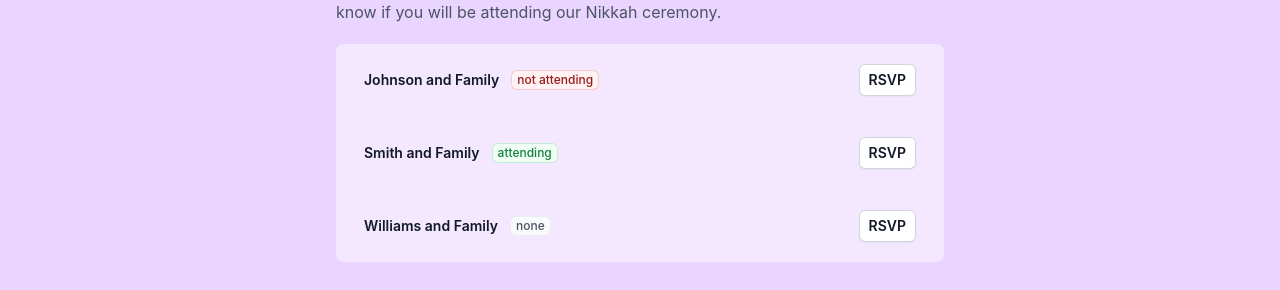
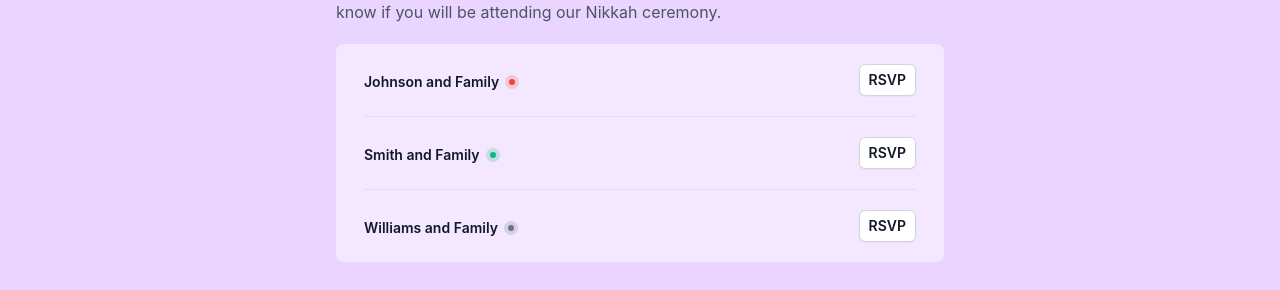
Before and after one commit to zainul1996/wedding, a Next.js app: page / in a window 1280 px wide. Shown: the part 532-822 px from the top of the page. Built offline with nearby package versions, Linux system fonts and the light colour scheme.

Commit message:
updated status sign

```diff
--- a/src/pages/index.tsx
+++ b/src/pages/index.tsx
@@ -22,12 +22,24 @@ interface Props {
 
 const getStatusClass = (status: string) => {
   if (status === "attending") {
-    return "text-green-700 bg-green-50 ring-green-600/20";
+    return (
+      <div className="flex-none rounded-full bg-emerald-500/20 p-1">
+        <div className="h-1.5 w-1.5 rounded-full bg-emerald-500" />
+      </div>
+    );
   }
   if (status === "not attending") {
-    return "text-red-800 bg-red-50 ring-red-600/20";
+    return (
+      <div className="flex-none rounded-full bg-red-500/20 p-1">
+        <div className="h-1.5 w-1.5 rounded-full bg-red-500" />
+      </div>
+    );
   }
-  return "text-gray-600 bg-gray-50 ring-gray-500/10";
+  return (
+    <div className="flex-none rounded-full bg-gray-500/20 p-1">
+      <div className="h-1.5 w-1.5 rounded-full bg-gray-500" />
+    </div>
+  );
 };
 
 function classNames(...classes: string[]) {
@@ -56,7 +68,7 @@ const Home: React.FC<Props> = ({ invitesData }) => {
           {/* Add instructions for the user */}
           <ul
             role="list"
-            className="divide-y divide-purple-100 rounded-lg bg-purple-100 px-7"
+            className="divide-y divide-purple-200 rounded-lg bg-purple-100 px-7"
           >
             {invitesData.map((inviteeData) => (
               <li
@@ -65,22 +77,17 @@ const Home: React.FC<Props> = ({ invitesData }) => {
               >
                 <div className="min-w-0">
                   <div className="flex items-start gap-x-3">
-                    <p className="text-sm font-semibold leading-6 text-gray-900">
-                      {inviteeData.familyName} and Family
-                    </p>
-                    <p
-                      className={classNames(
-                        getStatusClass(inviteeData.attendingStatus),
-                        "mt-0.5 whitespace-nowrap rounded-md px-1.5 py-0.5 text-xs font-medium ring-1 ring-inset"
-                      )}
-                    >
-                      {inviteeData.attendingStatus}
-                    </p>
+                    <div className="mt-1 flex items-center gap-x-1.5">
+                      <p className="text-sm font-semibold leading-6 text-gray-900">
+                        {inviteeData.familyName} and Family
+                      </p>
+                      {getStatusClass(inviteeData.attendingStatus)}
+                    </div>
                   </div>
                 </div>
                 <div className="flex flex-none items-center gap-x-4">
                   <Link
-                    className="hidden rounded-md bg-white px-2.5 py-1.5 text-sm font-semibold text-gray-900 shadow-sm ring-1 ring-inset ring-gray-300 hover:bg-gray-50 sm:block"
+                    className="rounded-md bg-white px-2.5 py-1.5 text-xs font-semibold text-gray-900 shadow-sm ring-1 ring-inset ring-gray-300 hover:bg-gray-50 md:text-sm"
                     href={`/${inviteeData.familyName}`}
                   >
                     RSVP
```
